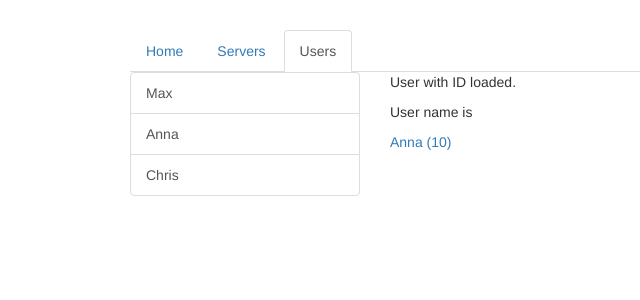
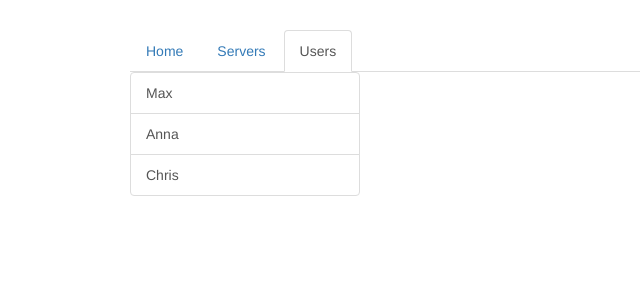
Before and after one commit to Munalula-Sikazwe/Angular-routing-app, an Angular app: page /users in a window 1280 px wide. Shown: the top 300 px of the page, without its empty margins (135-775 px from the left). Built offline with nearby package versions, Linux system fonts and the light colour scheme.

Commit message:
Created a child route for users .Wow it looks so awesome.

```diff
--- a/src/app/app.module.ts
+++ b/src/app/app.module.ts
@@ -15,8 +15,8 @@
 
 const appRoutes: Routes = [
   {path: '', component: HomeComponent},
-  {path: 'users', component: UsersComponent},
-  {path: 'users/:id/:name', component: UserComponent},
+  {path: 'users', component: UsersComponent, children: [{path: ':id/:name', component: UserComponent}]},
+
   {
     path: 'servers', component: ServersComponent,
     children: [{path: ':id', component: ServerComponent},
--- a/src/app/users/users.component.html
+++ b/src/app/users/users.component.html
@@ -10,6 +10,6 @@
     </div>
   </div>
   <div class="col-xs-12 col-sm-4">
-    <app-user></app-user>
+    <router-outlet></router-outlet>
   </div>
 </div>
```
